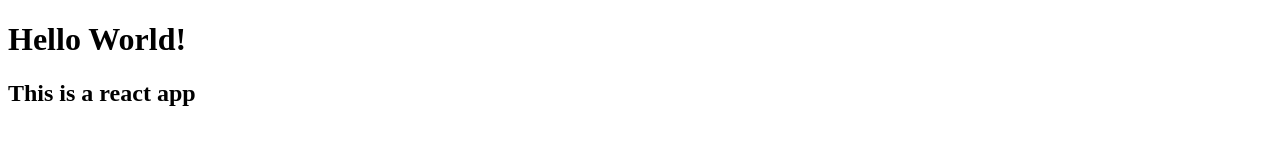
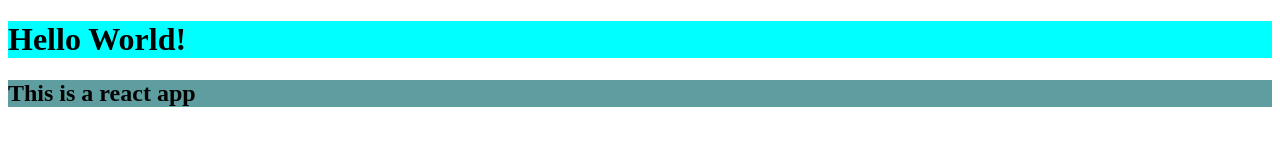
Before and after one commit to ganeshsakle/react-app-without-create-react-app, a React app: page / in a window 1280 px wide. Built offline with nearby package versions, Linux system fonts and the light colour scheme.

Commit message:
css added

```diff
--- a/App.js
+++ b/App.js
@@ -1,5 +1,5 @@
 import React from "react";
-import ReactDOM from "react-dom";
+import ReactDOM from "react-dom/client";
 
 const heading = React.createElement("h1", {}, "Hello World!");
 
--- a/index.html
+++ b/index.html
@@ -4,6 +4,7 @@
     <meta charset="UTF-8">
     <meta name="viewport" content="width=device-width, initial-scale=1.0">
     <title>Document</title>
+    <link rel="stylesheet" href="style.css">
 </head>
 <body>
     <div id="div1">
--- /dev/null
+++ b/style.css
@@ -0,0 +1,7 @@
+h1{
+    background-color: aqua;
+}
+
+h2{
+    background-color: cadetblue;
+}
```
